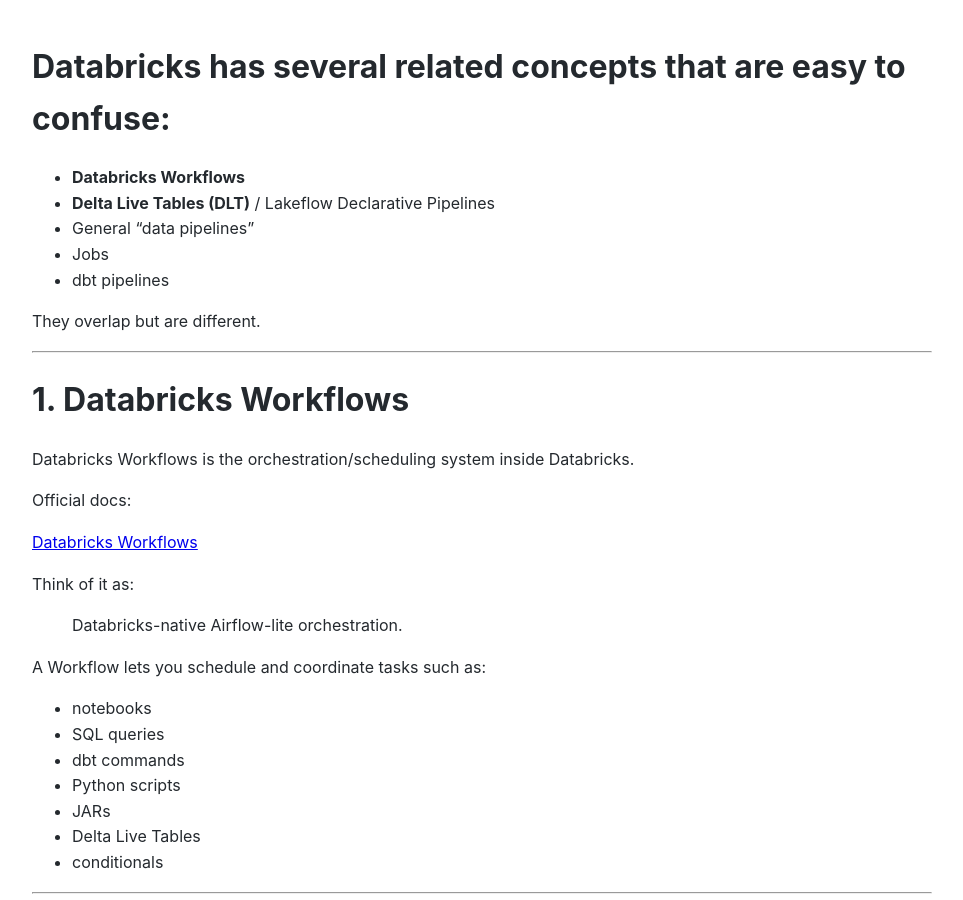
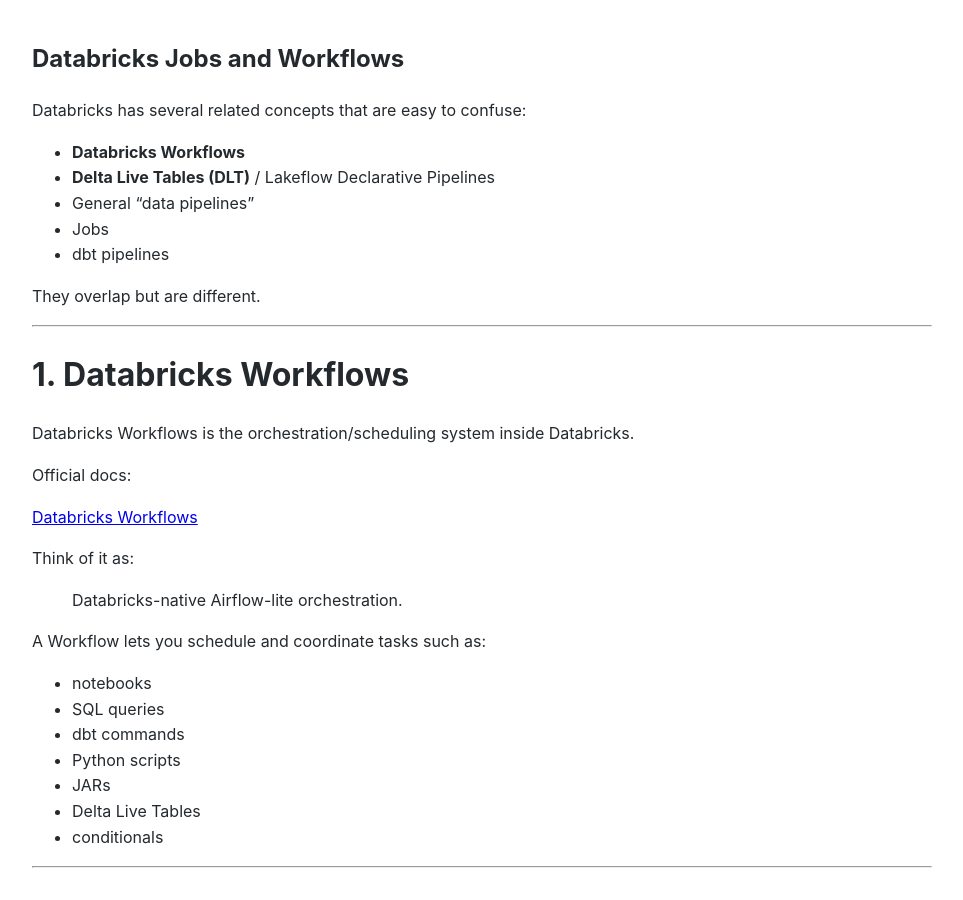
Before and after one commit to Michael-Lubinsky/michael-lubinsky.github.com, a Jekyll site: the page built from spark/databricks_job_and_task.md, in a window 1280 px wide and 900 px high. Shown: the whole window, without its empty margins (158-1121 px from the left). Built offline with Jekyll 4.4.1, drawn with Linux system fonts in a browser that asks for light colours; our own code applies the rules of GitHub Pages for plain Markdown files.

Commit message:
Update databricks_job_and_task.md

```diff
--- a/spark/databricks_job_and_task.md
+++ b/spark/databricks_job_and_task.md
@@ -1,4 +1,6 @@
-# Databricks has several related concepts that are easy to confuse:
+## Databricks Jobs and Workflows
+
+ Databricks has several related concepts that are easy to confuse:
 
 * **Databricks Workflows**
 * **Delta Live Tables (DLT)** / Lakeflow Declarative Pipelines
```
